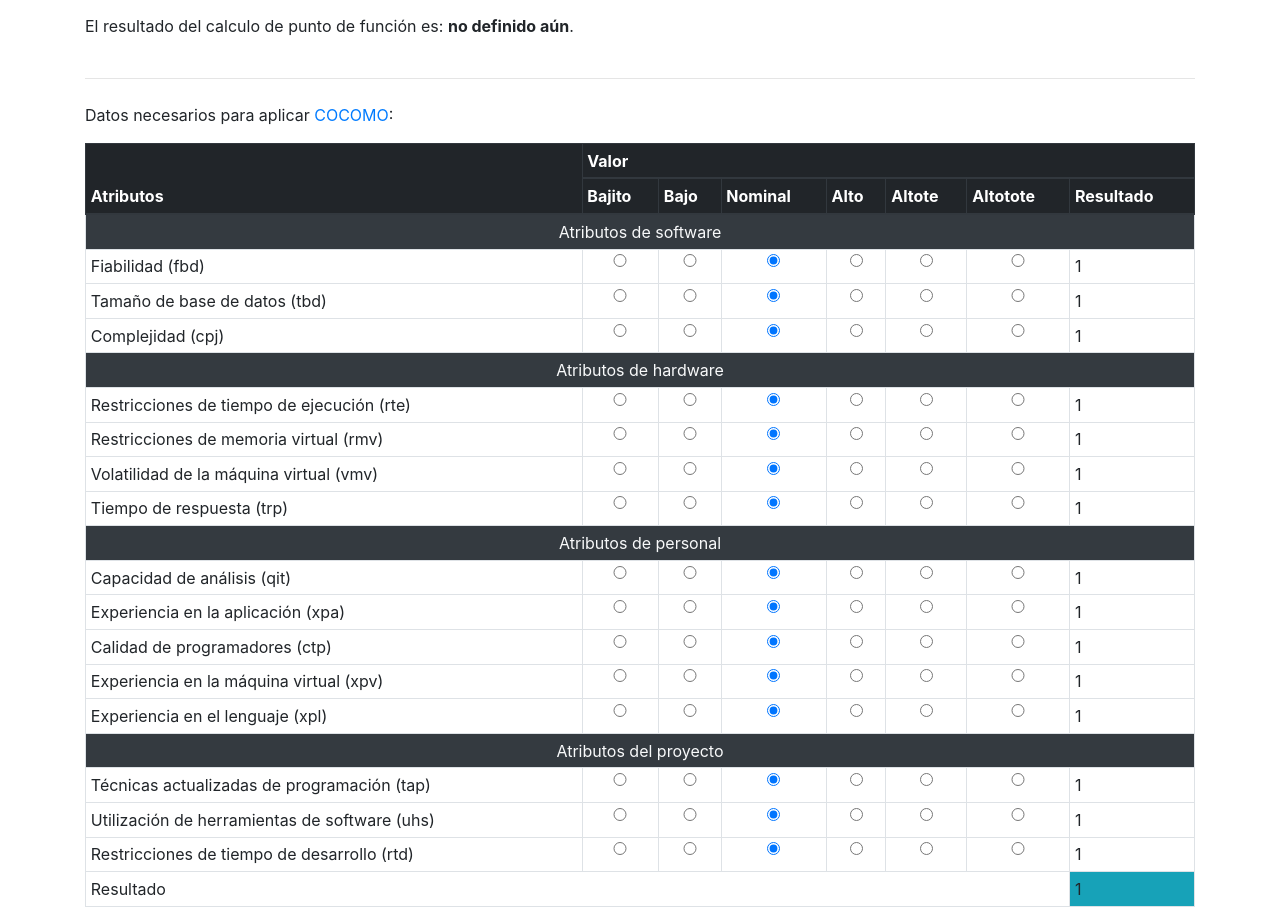
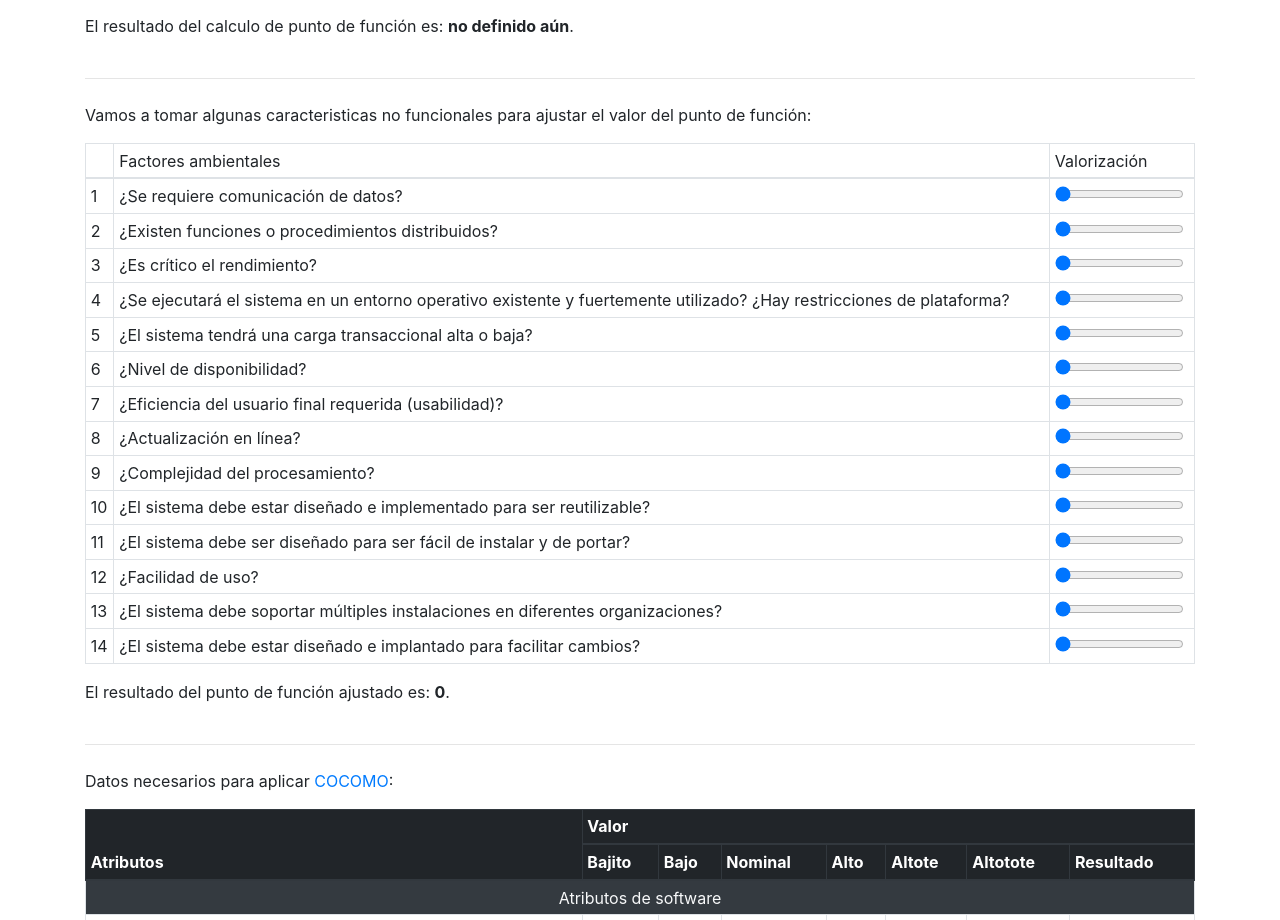
Before and after one commit to justpush/justpush.github.io, a plain HTML site: page metrica/index.html in a window 1280 px wide. Shown: the part 786-1706 px from the top of the page. Drawn offline with Linux system fonts and the light colour scheme.

Commit message:
Agregando un nuevo formulario para ajustar valores

```diff
--- a/metrica/index.html
+++ b/metrica/index.html
@@ -105,6 +105,127 @@
 					</table>
 				</form>
 				<p>El resultado del calculo de punto de función es: <span class="font-weight-bold" id="pf_final">no definido aún</span>.</p>
+			</div>
+
+			<div class="col-sm-12 col-md-12 col-lg-12 col-xl-12">
+				<hr class="my-4">
+
+				<p>
+					Vamos a tomar algunas caracteristicas no funcionales para ajustar el valor del punto de función:
+				</p>
+
+				<form class="table-responsive">
+					<table class="table table-bordered table-sm">
+						<thead class="thead-dark">
+							<tr>
+								<td scope="col"></td>
+								<td scope="col">Factores ambientales</td>
+								<td scope="col">Valorización</td>
+							</tr>
+						</thead>
+						<tbody class="table-striped">
+							<tr>
+								<td scope="row">1</td>
+								<td>¿Se requiere comunicación de datos?</td>
+								<td>
+									<input type="range" name="rating" min="0" max="5" step="1" value="0">
+								</td>
+							</tr>
+							<tr>
+								<td scope="row">2</td>
+								<td>¿Existen funciones o procedimientos distribuidos?</td>
+								<td>
+									<input type="range" name="rating" min="0" max="5" step="1" value="0">
+								</td>
+							</tr>
+							<tr>
+								<td scope="row">3</td>
+								<td>¿Es crítico el rendimiento?</td>
+								<td>
+									<input type="range" name="rating" min="0" max="5" step="1" value="0">
+								</td>
+							</tr>
+							<tr>
+								<td scope="row">4</td>
+								<td>¿Se ejecutará el sistema en un entorno operativo existente y fuertemente utilizado? ¿Hay restricciones de plataforma?</td>
+								<td>
+									<input type="range" name="rating" min="0" max="5" step="1" value="0">
+								</td>
+							</tr>
+							<tr>
+								<td scope="row">5</td>
+								<td>¿El sistema tendrá una carga transaccional alta o baja?</td>
+								<td>
+									<input type="range" name="rating" min="0" max="5" step="1" value="0">
+								</td>
+							</tr>
+							<tr>
+								<td scope="row">6</td>
+								<td>¿Nivel de disponibilidad?</td>
+								<td>
+									<input type="range" name="rating" min="0" max="5" step="1" value="0">
+								</td>
+							</tr>
+							<tr>
+								<td scope="row">7</td>
+								<td>¿Eficiencia del usuario final requerida (usabilidad)?</td>
+								<td>
+									<input type="range" name="rating" min="0" max="5" step="1" value="0">
+								</td>
+							</tr>
+							<tr>
+								<td scope="row">8</td>
+								<td>¿Actualización en línea?</td>
+								<td>
+									<input type="range" name="rating" min="0" max="5" step="1" value="0">
+								</td>
+							</tr>
+							<tr>
+								<td scope="row">9</td>
+								<td>¿Complejidad del procesamiento?</td>
+								<td>
+									<input type="range" name="rating" min="0" max="5" step="1" value="0">
+								</td>
+							</tr>
+							<tr>
+								<td scope="row">10</td>
+								<td>¿El sistema debe estar diseñado e implementado para ser reutilizable?</td>
+								<td>
+									<input type="range" name="rating" min="0" max="5" step="1" value="0">
+								</td>
+							</tr>
+							<tr>
+								<td scope="row">11</td>
+								<td>¿El sistema debe ser diseñado para ser fácil de instalar y de portar?</td>
+								<td>
+									<input type="range" name="rating" min="0" max="5" step="1" value="0">
+								</td>
+							</tr>
+							<tr>
+								<td scope="row">12</td>
+								<td>¿Facilidad de uso?</td>
+								<td>
+									<input type="range" name="rating" min="0" max="5" step="1" value="0">
+								</td>
+							</tr>
+							<tr>
+								<td scope="row">13</td>
+								<td>¿El sistema debe soportar múltiples instalaciones en diferentes organizaciones?</td>
+								<td>
+									<input type="range" name="rating" min="0" max="5" step="1" value="0">
+								</td>
+							</tr>
+							<tr>
+								<td scope="row">14</td>
+								<td>¿El sistema debe estar diseñado e implantado para facilitar cambios?</td>
+								<td>
+									<input type="range" name="rating" min="0" max="5" step="1" value="0">
+								</td>
+							</tr>
+						</tbody>
+					</table>
+				</form>
+				<p>El resultado del punto de función ajustado es: <span class="font-weight-bold" id="pfa_final">0</span>.</p>
 			</div>
 
 			<div class="col-sm-12 col-md-12 col-lg-12 col-xl-12">
```
